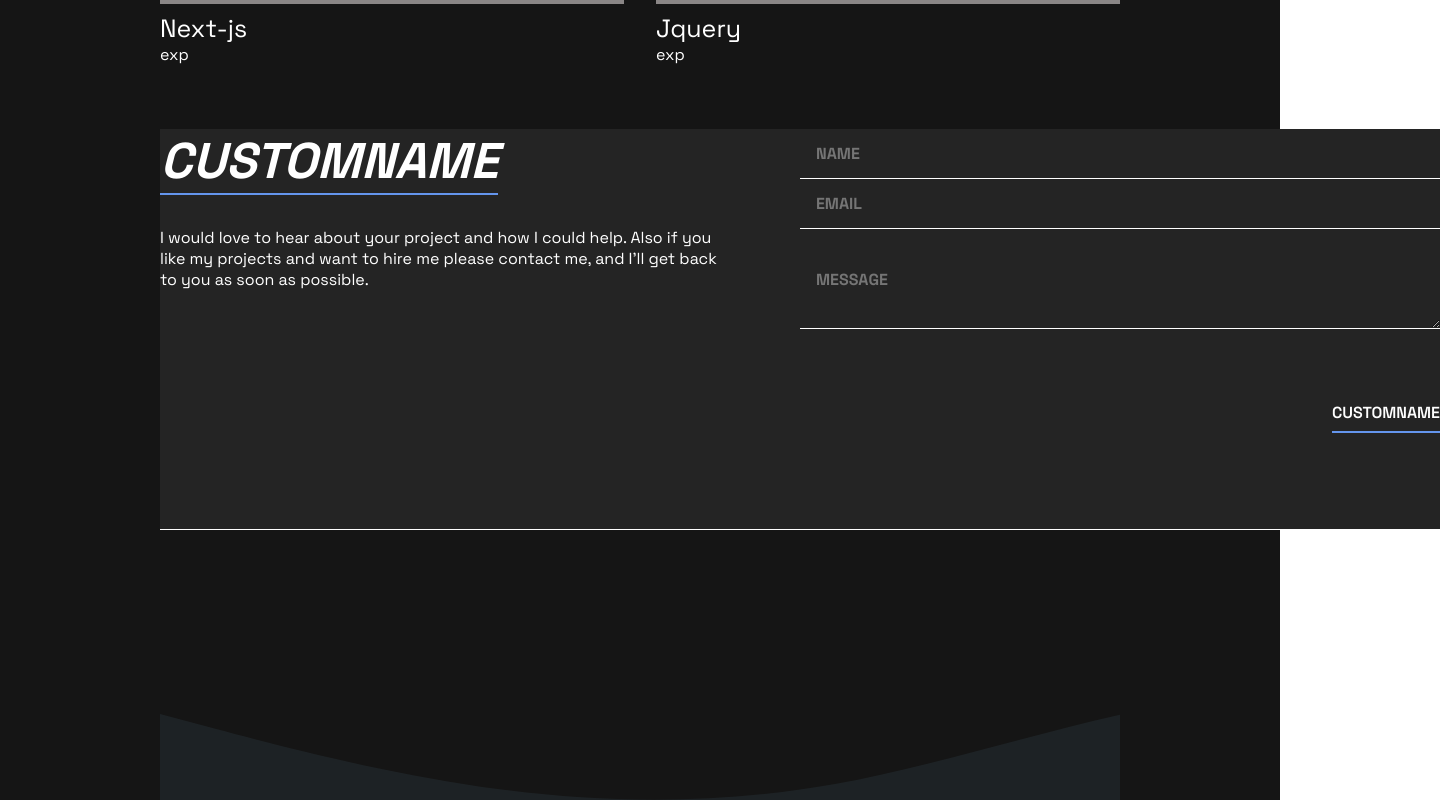
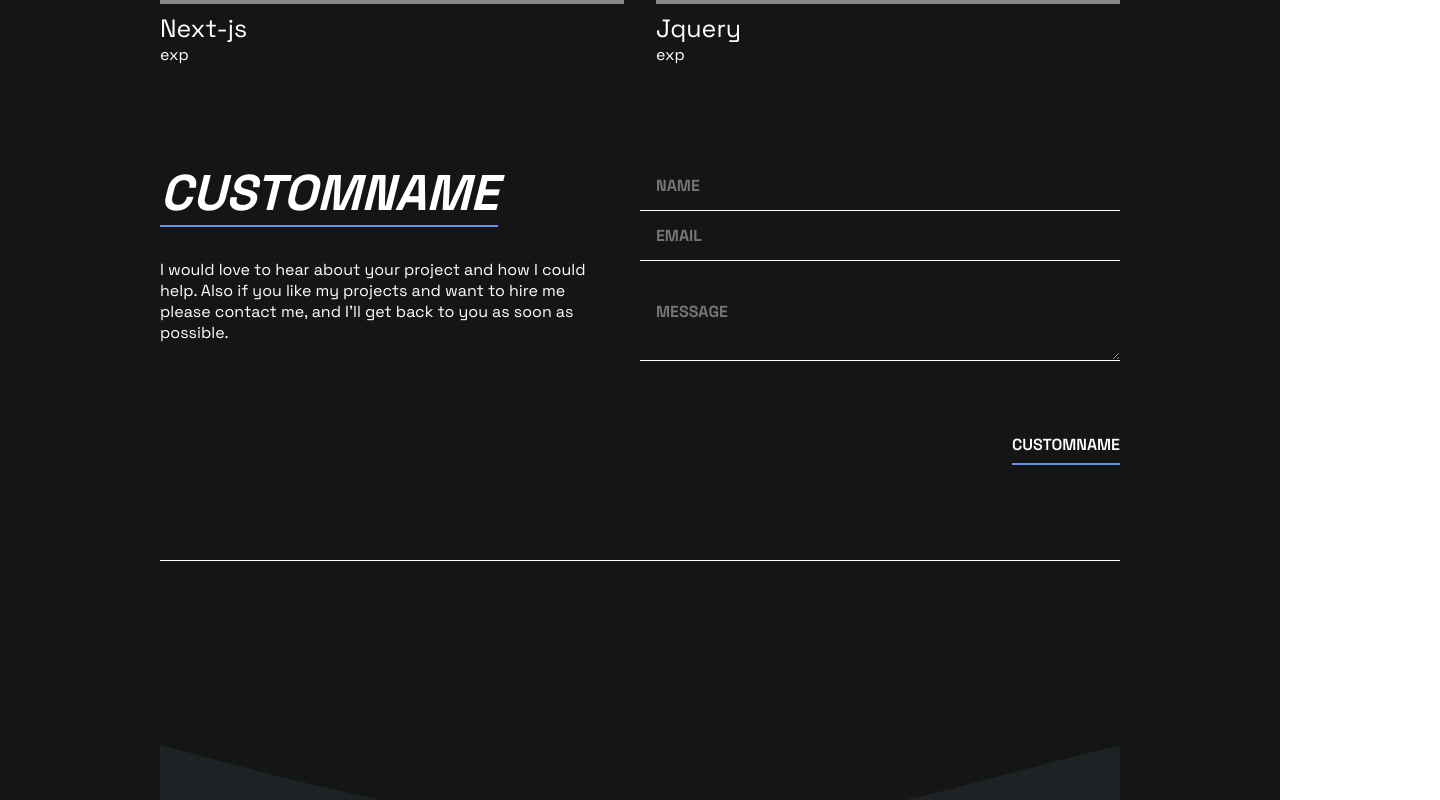
Before and after one commit to maicondguerian/my-portifolio, a React (Vite) app: page / in a window 1280 px wide. Shown: the part 2880-3680 px from the top of the page, 1440 px wide, since content can reach past the window. Built offline with nearby package versions, Linux system fonts and the light colour scheme.

Commit message:
added function that makes page scroll up when clicked

```diff
--- a/src/Index.jsx
+++ b/src/Index.jsx
@@ -1,4 +1,4 @@
-import { useState } from "react"
+import { useRef, useState } from "react"
 import { ThemeProvider, createGlobalStyle } from "styled-components"
 import { Container } from "./components/container/Container"
 import { MyContext } from "./context/MyContext"
@@ -14,6 +14,18 @@ import { Footer } from "./components/footer/Footer"
 export const Index = () => {
   const [isOpen, setIsOpen] = useState(false);
   const [toggleTheme, setToggleTheme] = useState(theme);
+  const startOfPageRef   = useRef(null);
+
+  const GlobalStyles = createGlobalStyle`
+    *{
+      margin: 0;
+      padding: 0;
+      box-sizing: border-box;
+      font-family: 'Space Grotesk', sans-serif;
+      color: ${ props => props.theme.primaryColors.fontWhite};
+      outline: none;
+    }
+  `
 
   const handleShowModal = () => {
     setIsOpen(true);
@@ -35,18 +47,19 @@ export const Index = () => {
     }
   }
 
-  const GlobalStyles = createGlobalStyle`
-    *{
-      margin: 0;
-      padding: 0;
-      box-sizing: border-box;
-      font-family: 'Space Grotesk', sans-serif;
-      color: ${ props => props.theme.primaryColors.fontWhite};
-      outline: none;
-    }
-  `
+const handleScrollToTop= () => {
+  if(startOfPageRef.current){
+    startOfPageRef.current.scrollIntoView({behavior: 'smooth'});
+  }
+}
+
+  // const handleScrollToTop = () => {
+  //   const element = document.querySelector('#teste')
+  //   element.scrollIntoView({behavior: 'smooth'});
+  // }
+
   return (
-    <MyContext.Provider value={{handleShowModal, isOpen, setIsOpen, handleToggleTheme }}>
+    <MyContext.Provider value={{handleShowModal, isOpen, setIsOpen, handleToggleTheme, startOfPageRef, handleScrollToTop }}>
       <ThemeProvider theme={toggleTheme}>
         <GlobalStyles />
         <Container>
--- a/src/components/contact/Contact.jsx
+++ b/src/components/contact/Contact.jsx
@@ -2,12 +2,14 @@ import styled from "styled-components"
 import { Buttom } from "../buttom/Buttom"
 
 const ContactWrapper = styled.ul`
-    width: calc(100% + 20rem);
-    box-sizing: content-box;
+
     list-style-type: none;
     min-height:400px;
     border-bottom:1px solid;
-    background-color: ${props => props.theme.primaryColors.softDark};
+    margin-top: 2rem;
+    /* background-color: ${props => props.theme.primaryColors.softDark}; */
+
+
 
 
     li:nth-child(1){
@@ -69,7 +71,7 @@ const FieldsetWrapper = styled.fieldset`
     display:flex;
     justify-content:space-between;
     border: none;
-    /* margin-top: 2rem; */
+
 `
 
 const StyledTitle = styled.h1`
--- a/src/components/container/Container.js
+++ /dev/null
@@ -1,19 +0,0 @@
-import React from 'react';
-import styled from 'styled-components';
-
-const StyledContainer = styled.main`
-  background-color: ${props => props.theme.primaryColors.midDark};
-  width: 100%;
-  padding: 2rem 10rem 0;
-  display: flex;
-  flex-direction: column;
-  gap: 4rem;
-`
-
-export const Container = (props) => {
-  return React.createElement(
-    StyledContainer,
-    null,
-    props.children
-  );
-};
--- /dev/null
+++ b/src/components/container/Container.jsx
@@ -0,0 +1,23 @@
+import React, { useContext } from 'react';
+import styled from 'styled-components';
+import { MyContext } from '../../context/MyContext';
+
+const StyledContainer = styled.main`
+  background-color: ${props => props.theme.primaryColors.midDark};
+  padding: 2rem 10rem 0;
+  display: flex;
+  flex-direction: column;
+  gap: 4rem;
+`
+
+export const Container = ({ children }) => {
+  const { startOfPageRef } = useContext(MyContext)
+  return (
+    <>
+      <div ref={startOfPageRef} />
+      <StyledContainer >
+        {children}
+      </StyledContainer>
+    </>
+  )
+};
--- a/src/components/footer/Footer.jsx
+++ b/src/components/footer/Footer.jsx
@@ -1,6 +1,8 @@
 import styled from "styled-components"
 import { NavLinks } from "../navLinks/NaxLinks"
 import { ImArrowUp } from "react-icons/im";
+import { useContext } from "react";
+import { MyContext } from "../../context/MyContext";
 
 
 const FooterWrapper = styled.footer`
@@ -17,10 +19,11 @@ const FooterWrapper = styled.footer`
 
 `
 export const Footer = () => {
+  const { handleScrollToTop } = useContext(MyContext);
   return (
     <FooterWrapper>
         <span>
-          <NavLinks Icon={ImArrowUp} />
+          <NavLinks Icon={ImArrowUp} onClick={handleScrollToTop}/>
         </span>
     </FooterWrapper>
   )
--- a/src/components/myProjects/Projects.jsx
+++ b/src/components/myProjects/Projects.jsx
@@ -72,7 +72,7 @@ const InfosWrapper = styled.span`
 
 export const Projects = () => {
   const projectsList = [
-    { proj: "dev-finder-github-api", exp: "React fetchAPI react-icons", img: <img src={pjt1} alt="dev-finderGitHubAPI" /> },
+    { proj: "dev-finder-github-api", exp: "React fetchAPI react-icons", img: <img src={pjt1} alt="dev-finderGitHubAPI"/>, id: 1 },
     { proj: "roll-adive-advisor", exp: "React fetchAPI react-icons sass", img: <img src={pjt2} alt="roll-adive-advisor" /> },
     { proj: "interactive-rating-component", exp: "React sass Semantic html5 markup", img: <img src={pjt3} alt="roll-adive-advisor" /> },
     { proj: "React", exp: "exp" },
@@ -82,6 +82,7 @@ export const Projects = () => {
 
   const SetThumbnail = () => {
     const { isOpen, handleShowModal, setIsOpen } = useContext(MyContext);
+
     return projectsList.map((mock, index) => (
       <InfosWrapper key={index}>
         <li
--- a/src/components/navLinks/NaxLinks.jsx
+++ b/src/components/navLinks/NaxLinks.jsx
@@ -1,6 +1,8 @@
 import styled from "styled-components";
 import { VscGithubInverted } from "react-icons/vsc";
 import { BsLinkedin, BsInstagram, BsDiscord, BsSun } from "react-icons/bs";
+import { useContext } from "react";
+import { MyContext } from "../../context/MyContext";
 
 const StyledNav = styled.nav`
   color: ${(props) => props.theme.primaryColors.fontWhite};
@@ -79,7 +81,7 @@ export const DevLogo = () => {
 
 export const NavLinks = ( {Icon, onClick=()=>{}} ) => {
   return (
-    <StyledNav id="topo">
+    <StyledNav>
     <DevLogo />
       <LinksGroup>
         <StyledLink href=""><BsLinkedin size={30}/></StyledLink>
--- a/src/components/whoIam/WhoIam.jsx
+++ b/src/components/whoIam/WhoIam.jsx
@@ -72,6 +72,7 @@ const Typewriter = ({ message, speed, cursorSpeed }) => {
 };
 
 export const WhoIam = () => {
+
   return (
     <StyledArticle>
       <div>
@@ -88,6 +89,7 @@ export const WhoIam = () => {
         Lorem ipsum dolor sit amet consectetur adipisicing elit. Quibusdam autem repellendus nostrum odit totam quisquam quasi dolor voluptas earum error.
       </StyledBio>
       <BottonsGroup>
+
         <Buttom
             buttonName='contact me'
             bgColor={'transparent'}
```
